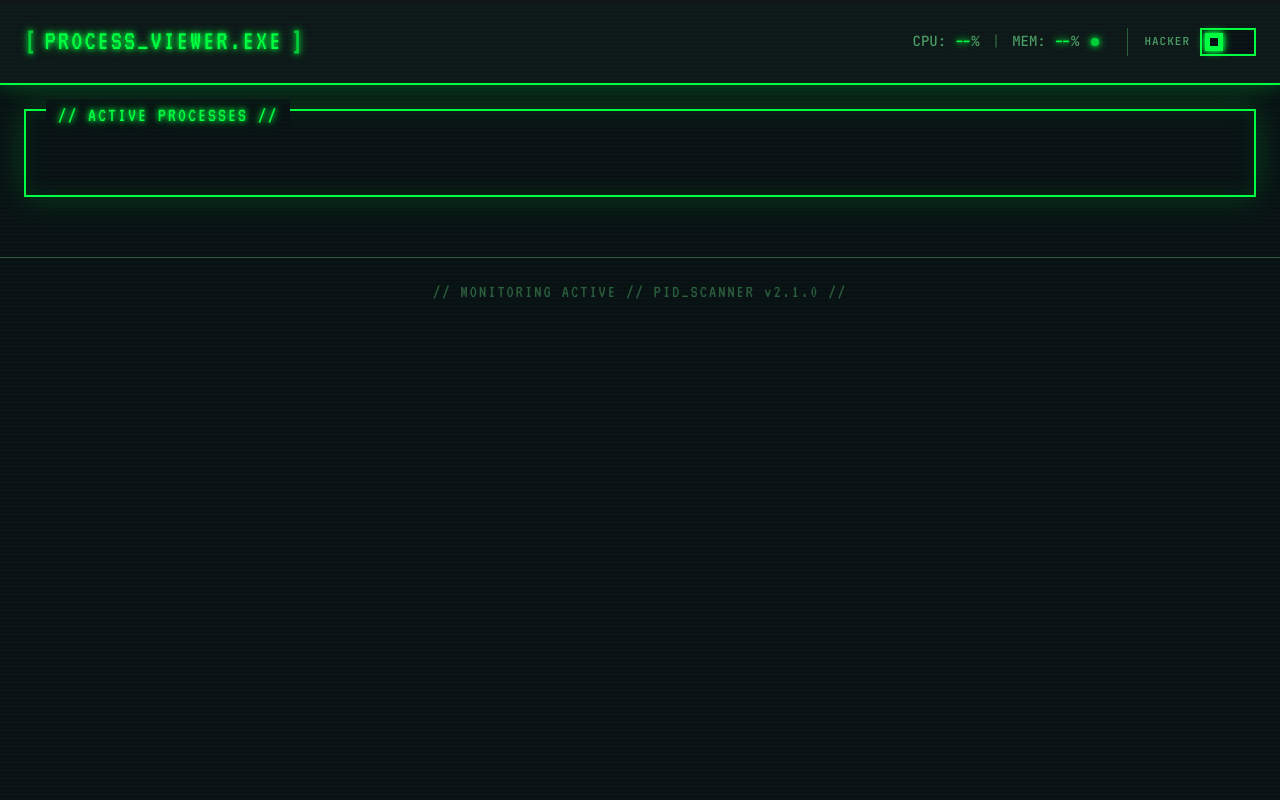
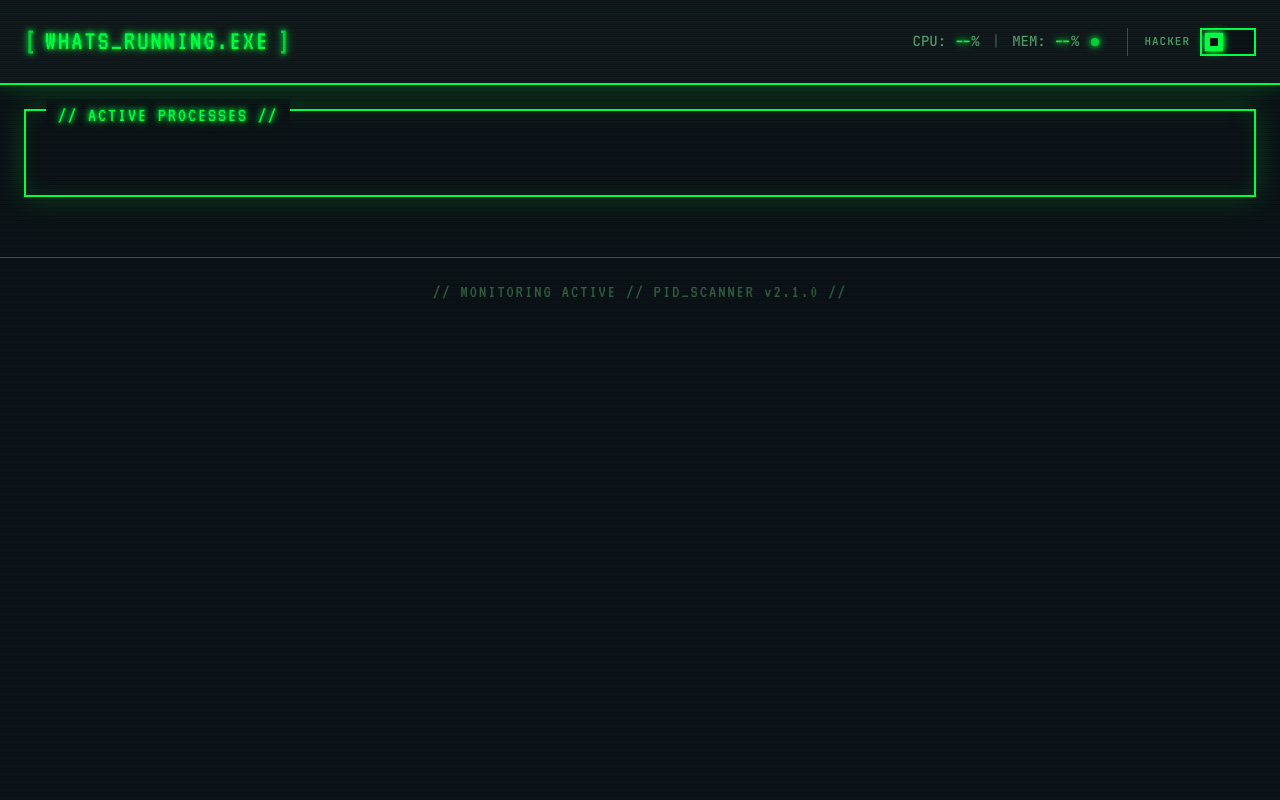
Before and after one commit to isabel-dlai/process-viewer, a Flask app: page / in a window 1280 px wide. Run offline with Flask 3, Linux system fonts and the light colour scheme; some libraries are stand-ins or nearby versions.

Commit message:
Rename app to "What's Running?"
- Hacker theme: WHATS_RUNNING.EXE
- Clean theme: What's running on my local machine?
- Tab title: What's Running?

🤖 Generated with [Claude Code](https://claude.com/claude-code)

Co-Authored-By: Claude <noreply@anthropic.com>

```diff
--- a/static/js/app.js
+++ b/static/js/app.js
@@ -754,12 +754,14 @@ socket.on('process_group_killed', (data) => {
 const themeConfig = {
     hacker: {
         name: 'Hacker',
-        title: 'PROCESS_VIEWER.EXE',
+        title: 'WHATS_RUNNING.EXE',
+        tabTitle: "What's Running?",
         footer: '// MONITORING ACTIVE // PID_SCANNER v2.1.0 //'
     },
     clean: {
         name: 'Clean',
-        title: 'Process Viewer',
+        title: "What's running on my local machine?",
+        tabTitle: "What's Running?",
         footer: 'Monitoring your development environment'
     }
 };
@@ -802,8 +804,8 @@ function initTheme() {
         }
         if (footerText) footerText.textContent = config.footer;
 
-        // Update document title
-        document.title = config.title;
+        // Update document title (tab)
+        document.title = config.tabTitle;
     }
 }
 
--- a/templates/base.html
+++ b/templates/base.html
@@ -3,7 +3,7 @@
 <head>
     <meta charset="UTF-8">
     <meta name="viewport" content="width=device-width, initial-scale=1.0">
-    <title>{% block title %}PROCESS_VIEWER.EXE{% endblock %}</title>
+    <title>{% block title %}What's Running?{% endblock %}</title>
     <link rel="preconnect" href="https://fonts.googleapis.com">
     <link rel="preconnect" href="https://fonts.gstatic.com" crossorigin>
     <link href="https://fonts.googleapis.com/css2?family=JetBrains+Mono:wght@400;500;600;700&family=VT323&family=Playfair+Display:wght@400;500;600;700&family=Source+Sans+3:wght@400;500;600&display=swap" rel="stylesheet">
@@ -45,7 +45,7 @@
         <div class="container">
             <div class="terminal-header">
                 <span class="ascii-bracket">[</span>
-                <h1><span class="glitch" data-text="PROCESS_VIEWER.EXE" id="app-title">PROCESS_VIEWER.EXE</span></h1>
+                <h1><span class="glitch" data-text="WHATS_RUNNING.EXE" id="app-title">WHATS_RUNNING.EXE</span></h1>
                 <span class="ascii-bracket">]</span>
                 <span class="blink-cursor">_</span>
             </div>
```
